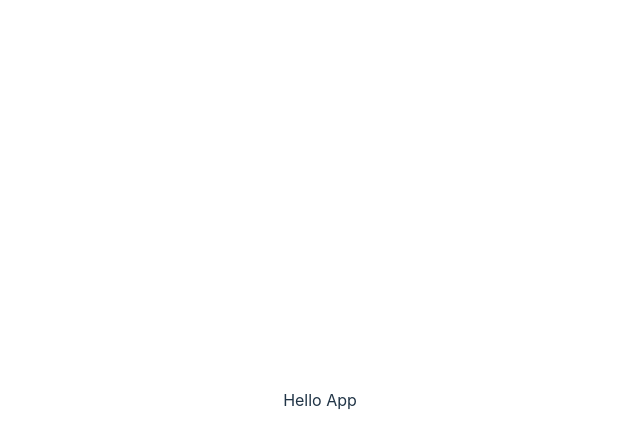
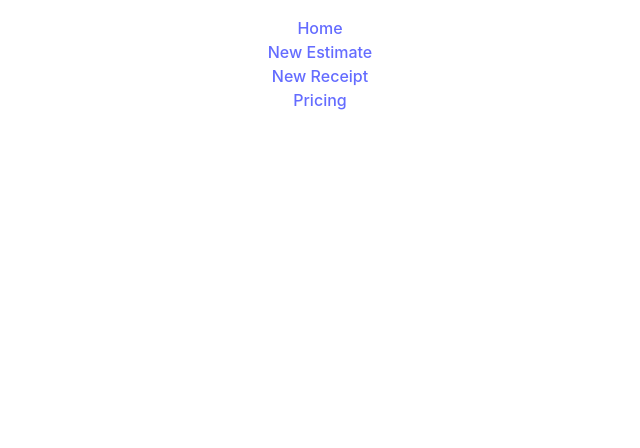
Before and after one commit to AmaurySemery/receipt_maker, a React (Vite) app: page / in a window 1280 px wide. Shown: the top 448 px of the page, without its empty margins (320-960 px from the left). Built offline with nearby package versions, Linux system fonts and the light colour scheme.

Commit message:
Création du menu de navigation

```diff
--- a/package.json
+++ b/package.json
@@ -11,7 +11,8 @@
   },
   "dependencies": {
     "react": "^18.2.0",
-    "react-dom": "^18.2.0"
+    "react-dom": "^18.2.0",
+    "react-router-dom": "^6.21.3"
   },
   "devDependencies": {
     "@types/react": "^18.2.43",
--- a/src/App.css
+++ b/src/App.css
@@ -1,6 +1,12 @@
 #root {
+  height: 100vh;
   max-width: 1280px;
   margin: 0 auto;
-  padding: 2rem;
   text-align: center;
 }
+
+.navbar {
+  padding-top: 1rem;
+  display: grid;
+  grid-template-rows: repeat(4, 1fr);
+}
--- a/src/App.tsx
+++ b/src/App.tsx
@@ -1,10 +1,11 @@
 import './App.css'
+import NavBar from './components/NavBar'
 
 function App() {
 
   return (
       <div className="App">
-        Hello App
+        <NavBar />
       </div>
   )
 }
--- /dev/null
+++ b/src/components/NavBar.tsx
@@ -0,0 +1,10 @@
+import { NavLink } from "react-router-dom";
+
+export default function NavBar() {
+    return <nav className="navbar">
+    <NavLink to="/">Home</NavLink>
+    <NavLink to="/new-estimate">New Estimate</NavLink>
+    <NavLink to="/new-receipt">New Receipt</NavLink>
+    <NavLink to="/pricing">Pricing</NavLink>
+    </nav>
+}
--- a/src/main.tsx
+++ b/src/main.tsx
@@ -2,9 +2,12 @@ import React from 'react'
 import ReactDOM from 'react-dom/client'
 import App from './App.tsx'
 import './index.css'
+import { BrowserRouter } from 'react-router-dom'
 
 ReactDOM.createRoot(document.getElementById('root')!).render(
   <React.StrictMode>
+    <BrowserRouter>
     <App />
+    </BrowserRouter>
   </React.StrictMode>,
 )
```
Also changed, not shown: 1 other file (tests, documents, lock files or other folders).
